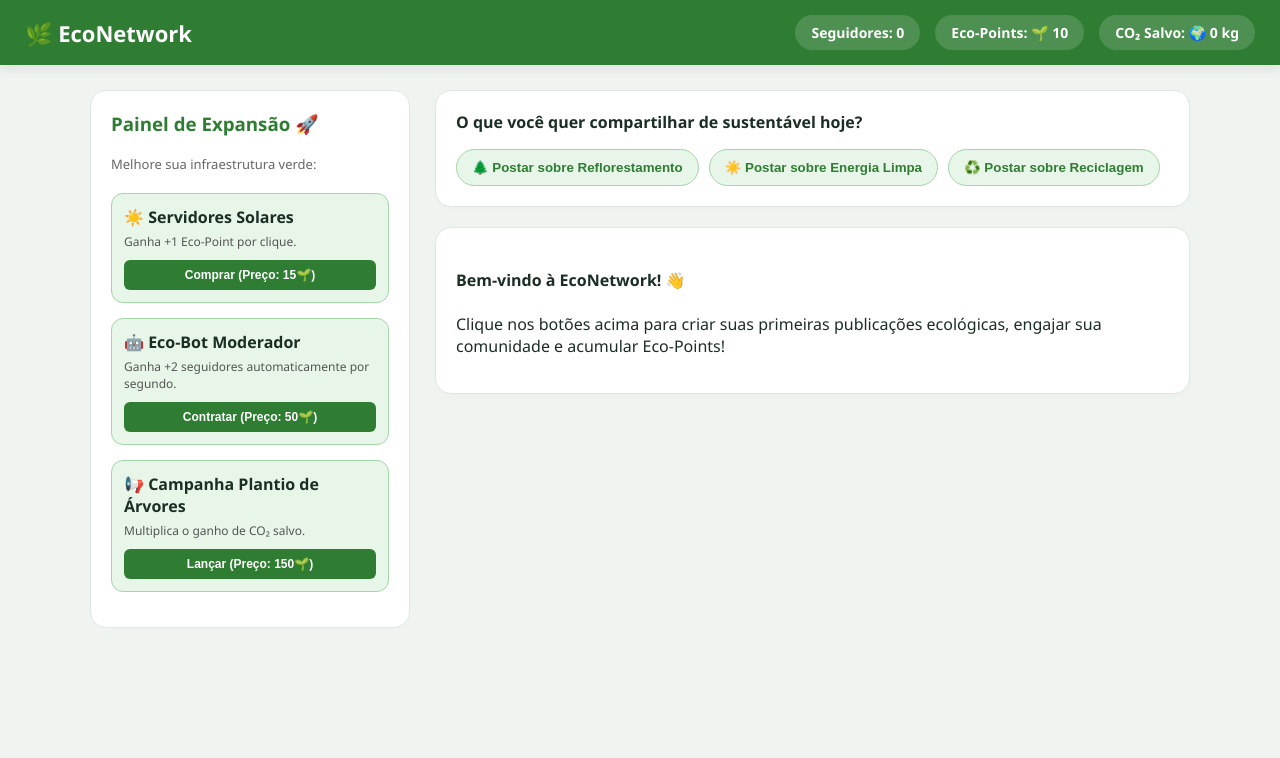
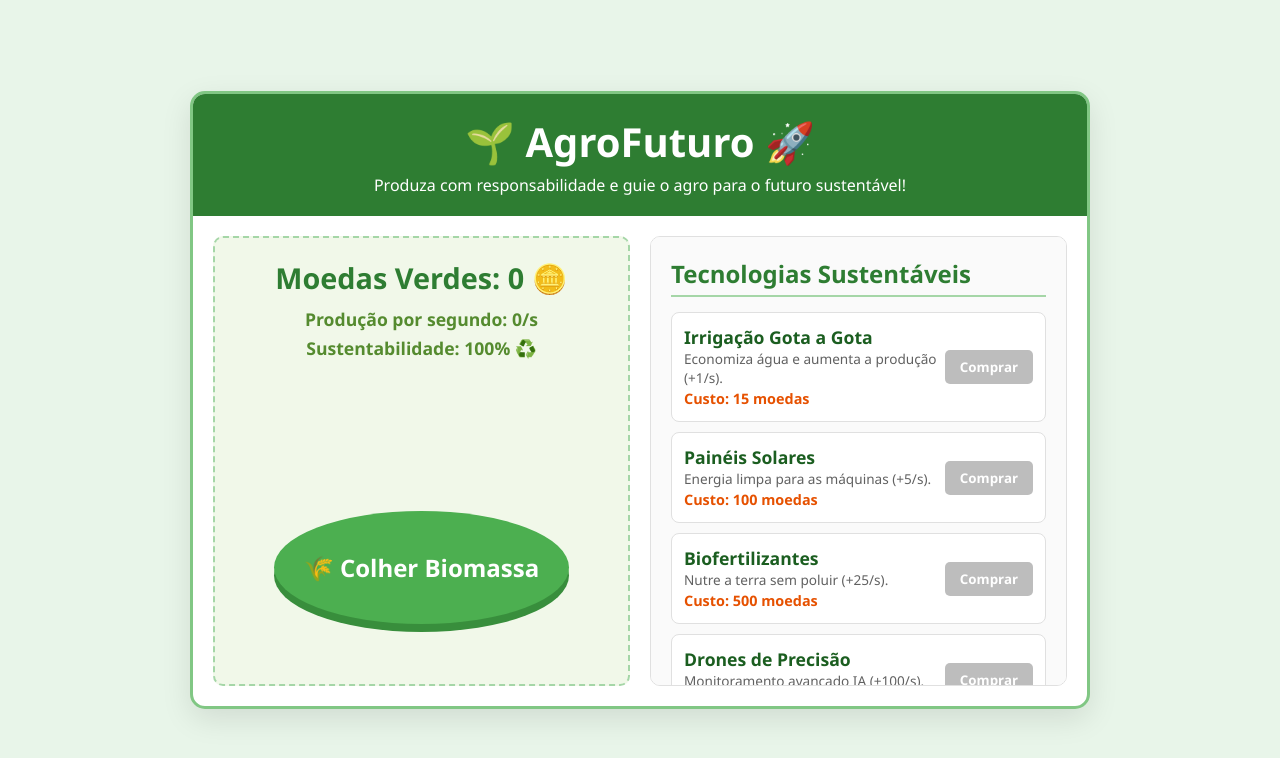
Before and after one commit to nycolasoliveirasouza-commits/Agrinho2026, a plain HTML site: page index.html in a window 1280 px wide. Drawn offline with Linux system fonts and the light colour scheme.

Commit message:
vnxhfrnsr

```diff
--- a/index.html
+++ b/index.html
@@ -3,77 +3,73 @@
 <head>
     <meta charset="UTF-8">
     <meta name="viewport" content="width=device-width, initial-scale=1.0">
-    <title>EcoNetwork - O Jogo da Rede Social Verde</title>
+    <title>AgroFuturo: Sustentabilidade</title>
     <link rel="stylesheet" href="style.css">
 </head>
 <body>
+    <div class="game-container">
+        <header>
+            <h1>🌱 AgroFuturo 🚀</h1>
+            <p>Produza com responsabilidade e guie o agro para o futuro sustentável!</p>
+        </header>
 
-    <header class="navbar">
-        <div class="logo">🌿 EcoNetwork</div>
-        <div class="stats-top">
-            <div class="stat-box">Seguidores: <span id="followers">0</span></div>
-            <div class="stat-box">Eco-Points: 🌱 <span id="eco-points">10</span></div>
-            <div class="stat-box">CO₂ Salvo: 🌍 <span id="co2-saved">0</span> kg</div>
-        </div>
-    </header>
+        <main class="game-layout">
+            <section class="farm-section">
+                <div class="score-board">
+                    <h2>Moedas Verdes: <span id="coins">0</span> 🪙</h2>
+                    <p>Produção por segundo: <span id="cps">0</span>/s</p>
+                    <p>Sustentabilidade: <span id="eco-points">100</span>% ♻️</p>
+                </div>
 
-    <div class="main-container">
+                <div class="click-area">
+                    <button id="harvest-btn">🌾 Colher Biomassa</button>
+                </div>
+            </section>
 
-        <aside class="sidebar">
-            <h3>Painel de Expansão 🚀</h3>
-            <p class="subtitle">Melhore sua infraestrutura verde:</p>
+            <section class="shop-section">
+                <h2>Tecnologias Sustentáveis</h2>
+                <div class="upgrades-list">
 
-            <div class="upgrade-card" id="upgrade-solar">
-                <h4>☀️ Servidores Solares</h4>
-                <p>Ganha +1 Eco-Point por clique.</p>
-                <button class="btn-upgrade" id="btn-upgrade-solar">Comprar (Preço: 15🌱)</button>
-            </div>
+                    <div class="upgrade-item">
+                        <div class="upgrade-info">
+                            <h3>Irrigação Gota a Gota</h3>
+                            <p>Economiza água e aumenta a produção (+1/s).</p>
+                            <span class="price">Custo: <span id="cost-irrigation">15</span> moedas</span>
+                        </div>
+                        <button id="buy-irrigation">Comprar</button>
+                    </div>
 
-            <div class="upgrade-card" id="upgrade-bot">
-                <h4>🤖 Eco-Bot Moderador</h4>
-                <p>Ganha +2 seguidores automaticamente por segundo.</p>
-                <button class="btn-upgrade" id="btn-upgrade-bot">Contratar (Preço: 50🌱)</button>
-            </div>
+                    <div class="upgrade-item">
+                        <div class="upgrade-info">
+                            <h3>Painéis Solares</h3>
+                            <p>Energia limpa para as máquinas (+5/s).</p>
+                            <span class="price">Custo: <span id="cost-solar">100</span> moedas</span>
+                        </div>
+                        <button id="buy-solar">Comprar</button>
+                    </div>
 
-            <div class="upgrade-card" id="upgrade-campaign">
-                <h4>📢 Campanha Plantio de Árvores</h4>
-                <p>Multiplica o ganho de CO₂ salvo.</p>
-                <button class="btn-upgrade" id="btn-upgrade-campaign">Lançar (Preço: 150🌱)</button>
-            </div>
-        </aside>
+                    <div class="upgrade-item">
+                        <div class="upgrade-info">
+                            <h3>Biofertilizantes</h3>
+                            <p>Nutre a terra sem poluir (+25/s).</p>
+                            <span class="price">Custo: <span id="cost-bio">500</span> moedas</span>
+                        </div>
+                        <button id="buy-bio">Comprar</button>
+                    </div>
 
-        <main class="feed-container">
+                    <div class="upgrade-item">
+                        <div class="upgrade-info">
+                            <h3>Drones de Precisão</h3>
+                            <p>Monitoramento avançado IA (+100/s).</p>
+                            <span class="price">Custo: <span id="cost-drone">3000</span> moedas</span>
+                        </div>
+                        <button id="buy-drone">Comprar</button>
+                    </div>
 
-            <div class="create-post">
-                <h3>O que você quer compartilhar de sustentável hoje?</h3>
-                <div class="post-buttons">
-                    <button class="btn-post" onclick="publishPost('tree')">🌲 Postar sobre Reflorestamento</button>
-                    <button class="btn-post" onclick="publishPost('solar')">☀️ Postar sobre Energia Limpa</button>
-                    <button class="btn-post" onclick="publishPost('recycle')">♻️ Postar sobre Reciclagem</button>
                 </div>
-            </div>
-
-            <div class="feed" id="feed-area">
-                <div class="welcome-post">
-                    <h4>Bem-vindo à EcoNetwork! 👋</h4>
-                    <p>Clique nos botões acima para criar suas primeiras publicações ecológicas, engajar sua comunidade e acumular Eco-Points!</p>
-                </div>
-            </div>
+            </section>
         </main>
-
     </div>
-
-    <div class="overlay" id="event-overlay">
-        <div class="event-modal">
-            <h2 id="event-title">⚠️ Alerta de Greenwashing!</h2>
-            <p id="event-desc">Uma grande empresa postou que seus produtos plásticos são "100% biodegradáveis em 1 dia", o que é mentira! O que você faz?</p>
-            <div class="event-choices">
-                <button class="btn-choice" id="choice-1">Banir a Conta (-20🌱 / +1000 Segundos)</button>
-                <button class="btn-choice" id="choice-2">Cobrar taxa ecológica (+50🌱 / -200 Seguidores)</button>
-            </div>
-        </div>
-    </div>
-
     <script src="script.js"></script>
 </body>
 </html>
--- a/script.js
+++ b/script.js
@@ -1,163 +1,90 @@
 // Estado do Jogo
-let followers = 0;
-let ecoPoints = 10;
-let co2Saved = 0;
+let gameState = {
+    coins: 0,
+    cps: 0, // Moedas por segundo
+    ecoBonus: 100, // Porcentagem de sustentabilidade
+    upgrades: {
+        irrigation: { count: 0, cost: 15, power: 1 },
+        solar: { count: 0, cost: 100, power: 5 },
+        bio: { count: 0, cost: 500, power: 25 },
+        drone: { count: 0, cost: 3000, power: 100 }
+    }
+};
 
-// Multiplicadores e Upgrades
-let clickPower = 1;
-let autoFollowersPerSecond = 0;
-let co2Multiplier = 1;
+// Elementos do DOM
+const coinsDisplay = document.getElementById('coins');
+const cpsDisplay = document.getElementById('cps');
+const ecoDisplay = document.getElementById('eco-points');
 
-let costSolar = 15;
-let costBot = 50;
-let costCampaign = 150;
+const harvestBtn = document.getElementById('harvest-btn');
 
-// Elementos HTML
-const txtFollowers = document.getElementById('followers');
-const txtEcoPoints = document.getElementById('eco-points');
-const txtCo2Saved = document.getElementById('co2-saved');
-const feedArea = document.getElementById('feed-area');
+const btnIrrigation = document.getElementById('buy-irrigation');
+const costIrrigation = document.getElementById('cost-irrigation');
 
-// Botões de upgrade
-const btnSolar = document.getElementById('btn-upgrade-solar');
-const btnBot = document.getElementById('btn-upgrade-bot');
-const btnCampaign = document.getElementById('btn-upgrade-campaign');
+const btnSolar = document.getElementById('buy-solar');
+const costSolar = document.getElementById('cost-solar');
 
-// Elementos do Modal de Eventos
-const eventOverlay = document.getElementById('event-overlay');
-const choice1 = document.getElementById('choice-1');
-const choice2 = document.getElementById('choice-2');
+const btnBio = document.getElementById('buy-bio');
+const costBio = document.getElementById('cost-bio');
 
-// Mecânica 1: Publicar posts (Gera Eco-points e Seguidores)
-function publishPost(type) {
-    let title = "";
-    let content = "";
-    let followersGained = Math.floor(Math.random() * 15) + 5;
-    let co2Gained = 0;
+const btnDrone = document.getElementById('buy-drone');
+const costDrone = document.getElementById('cost-drone');
 
-    switch(type) {
-        case 'tree':
-            title = "🌳 Desafio de Reflorestamento Urbano!";
-            content = "Acabamos de plantar 50 novas mudas nativas no parque central. Menos asfalto, mais oxigênio!";
-            co2Gained = 12 * co2Multiplier;
-            break;
-        case 'solar':
-            title = "☀️ Energia Limpa em Casa";
-            content = "Instalar painéis solares reduz em até 95% a conta de luz e corta o uso de usinas termoelétricas poluentes.";
-            co2Gained = 25 * co2Multiplier;
-            break;
-        case 'recycle':
-            title = "♻️ Guia Definitivo da Coleta Seletiva";
-            content = "Lavar as embalagens plásticas antes de descartar ajuda as cooperativas e aumenta a reciclagem real!";
-            co2Gained = 8 * co2Multiplier;
-            break;
-    }
+// Função para atualizar a interface
+function updateDisplay() {
+    coinsDisplay.innerText = Math.floor(gameState.coins);
+    cpsDisplay.innerText = gameState.cps;
+    ecoDisplay.innerText = gameState.ecoBonus;
 
-    // Atualiza pontuação
-    ecoPoints += clickPower;
-    followers += followersGained;
-    co2Saved += co2Gained;
-    updateUI();
+    // Gerenciar se os botões podem ser clicados ou não
+    btnIrrigation.disabled = gameState.coins < gameState.upgrades.irrigation.cost;
+    costIrrigation.innerText = gameState.upgrades.irrigation.cost;
 
-    // Insere o post no início do feed
-    const postCard = document.createElement('div');
-    postCard.classList.add('post-card');
-    postCard.innerHTML = `
-        <h4>${title}</h4>
-        <p>${content}</p>
-        <div class="post-meta">💚 Engajamento: +${followersGained} novos seguidores | 🌍 CO₂ evitado: ${co2Gained}kg</div>
-    `;
+    btnSolar.disabled = gameState.coins < gameState.upgrades.solar.cost;
+    costSolar.innerText = gameState.upgrades.solar.cost;
 
-    feedArea.insertBefore(postCard, feedArea.firstChild);
+    btnBio.disabled = gameState.coins < gameState.upgrades.bio.cost;
+    costBio.innerText = gameState.upgrades.bio.cost;
 
-    // Chance de 15% de gerar uma fake news / greenwashing após postar
-    if(Math.random() < 0.15) {
-        setTimeout(triggerGreenwashingEvent, 1000);
+    btnDrone.disabled = gameState.coins < gameState.upgrades.drone.cost;
+    costDrone.innerText = gameState.upgrades.drone.cost;
+}
+
+// Clique manual para colher
+harvestBtn.addEventListener('click', () => {
+    gameState.coins += 1;
+    updateDisplay();
+});
+
+// Função genérica para comprar melhorias
+function buyUpgrade(type) {
+    let upgrade = gameState.upgrades[type];
+    if (gameState.coins >= upgrade.cost) {
+        gameState.coins -= upgrade.cost;
+        upgrade.count++;
+        gameState.cps += upgrade.power;
+
+        // Aumenta o custo em 15% para a próxima compra
+        upgrade.cost = Math.floor(upgrade.cost * 1.15);
+
+        // Bônus mecânico de sustentabilidade visual
+        gameState.ecoBonus = Math.min(100 + (upgrade.count * 2), 200);
+
+        updateDisplay();
     }
 }
 
-// Mecânica 2: Lógica de Compra de Upgrades
-btnSolar.addEventListener('click', () => {
-    if (ecoPoints >= costSolar) {
-        ecoPoints -= costSolar;
-        clickPower += 1;
-        costSolar = Math.floor(costSolar * 1.5);
-        btnSolar.innerText = `Comprar (Preço: ${costSolar}🌱)`;
-        updateUI();
-        addSystemLog("☀️ Sistema Solar atualizado! Seus cliques agora dão mais Eco-Points.");
-    } else {
-        alert("Eco-Points insuficientes! Publique mais posts ecológicos.");
-    }
-});
+// Eventos de clique dos botões da loja
+btnIrrigation.addEventListener('click', () => buyUpgrade('irrigation'));
+btnSolar.addEventListener('click', () => buyUpgrade('solar'));
+btnBio.addEventListener('click', () => buyUpgrade('bio'));
+btnDrone.addEventListener('click', () => buyUpgrade('drone'));
 
-btnBot.addEventListener('click', () => {
-    if (ecoPoints >= costBot) {
-        ecoPoints -= costBot;
-        autoFollowersPerSecond += 2;
-        costBot = Math.floor(costBot * 1.6);
-        btnBot.innerText = `Contratar (Preço: ${costBot}🌱)`;
-        updateUI();
-        addSystemLog("🤖 Eco-Bot Moderador ativo! Limpando spam e trazendo novos seguidores.");
-    } else {
-        alert("Eco-Points insuficientes!");
-    }
-});
-
-btnCampaign.addEventListener('click', () => {
-    if (ecoPoints >= costCampaign) {
-        ecoPoints -= costCampaign;
-        co2Multiplier += 1;
-        costCampaign = Math.floor(costCampaign * 1.8);
-        btnCampaign.innerText = `Lançar (Preço: ${costCampaign}🌱)`;
-        updateUI();
-        addSystemLog("📢 Campanha Global lançada! Consciência ecológica multiplicada.");
-    } else {
-        alert("Eco-Points insuficientes!");
-    }
-});
-
-// Mecânica 3: Loop Automático (Moderação de Bots gerando seguidores por segundo)
+// Loop do jogo (Roda a cada 1 segundo)
 setInterval(() => {
-    if (autoFollowersPerSecond > 0) {
-        followers += autoFollowersPerSecond;
-        updateUI();
-    }
+    gameState.coins += (gameState.cps * (gameState.ecoBonus / 100));
+    updateDisplay();
 }, 1000);
 
-// Auxiliares: Atualizar Dados na Tela
-function updateUI() {
-    txtFollowers.innerText = followers;
-    txtEcoPoints.innerText = ecoPoints;
-    txtCo2Saved.innerText = co2Saved;
-}
-
-function addSystemLog(message) {
-    const logCard = document.createElement('div');
-    logCard.classList.add('post-card');
-    logCard.style.borderLeft = "5px solid #2e7d32";
-    logCard.innerHTML = `<h4>⚙️ Atualização do Sistema</h4><p>${message}</p>`;
-    feedArea.insertBefore(logCard, feedArea.firstChild);
-}
-
-// Mecânica 4: Evento Randômico de Tomada de Decisão (Crise Ecológica)
-function triggerGreenwashingEvent() {
-    eventOverlay.classList.add('active');
-
-    choice1.onclick = () => {
-        // Opção Severa
-        if(ecoPoints >= 10) { ecoPoints -= 10; } else { ecoPoints = 0; }
-        followers += 150;
-        addSystemLog("🛡️ Você baniu a marca fraudulenta! A comunidade amou sua postura ética e você ganhou +150 seguidores.");
-        eventOverlay.classList.remove('active');
-        updateUI();
-    };
-
-    choice2.onclick = () => {
-        // Opção Capitalista
-        ecoPoints += 30;
-        if(followers >= 50) { followers -= 50; } else { followers = 0; }
-        addSystemLog("💰 Você aplicou uma multa alternativa de créditos. Você ganhou +30 Eco-Points, mas alguns usuários saíram em protesto (-50 seguidores).");
-        eventOverlay.classList.remove('active');
-        updateUI();
-    };
-}
+// Inicialização
+updateDisplay();
--- a/style.css
+++ b/style.css
@@ -1,229 +1,170 @@
-/* Paleta de Cores Verde Eco */
-:root {
-    --bg-color: #f0f4f1;
-    --card-bg: #ffffff;
-    --primary-green: #2e7d32;
-    --light-green: #e8f5e9;
-    --accent-mint: #a5d6a7;
-    --dark-slate: #1b2e24;
-    --border-color: #e0e7e2;
-    --alert-orange: #ef6c00;
+* {
+    margin: 0;
+    padding: 0;
+    box-sizing: border-box;
+    font-family: 'Segoe UI', Tahoma, Geneva, Verdana, sans-serif;
 }
 
 body {
-    margin: 0;
-    font-family: 'Segoe UI', system-ui, -apple-system, sans-serif;
-    background-color: var(--bg-color);
-    color: var(--dark-slate);
+    background-color: #e8f5e9;
+    color: #2e7d32;
+    display: flex;
+    justify-content: center;
+    align-items: center;
+    min-height: 100vh;
+    padding: 20px;
 }
 
-/* Navbar Estilo Rede Social */
-.navbar {
-    background-color: var(--primary-green);
+.game-container {
+    background: #ffffff;
+    width: 100%;
+    max-width: 900px;
+    border-radius: 15px;
+    box-shadow: 0 10px 30px rgba(0,0,0,0.1);
+    overflow: hidden;
+    border: 3px solid #81c784;
+}
+
+header {
+    background-color: #2e7d32;
     color: white;
-    padding: 15px 25px;
+    text-align: center;
+    padding: 20px;
+}
+
+header h1 {
+    font-size: 2.5rem;
+    margin-bottom: 5px;
+}
+
+.game-layout {
+    display: grid;
+    grid-template-columns: 1fr 1fr;
+    gap: 20px;
+    padding: 20px;
+}
+
+@media (max-width: 768px) {
+    .game-layout {
+        grid-template-columns: 1fr;
+    }
+}
+
+/* Seção da Fazenda */
+.farm-section {
+    display: flex;
+    flex-direction: column;
+    justify-content: space-between;
+    align-items: center;
+    background: #f1f8e9;
+    padding: 20px;
+    border-radius: 10px;
+    border: 2px dashed #a5d6a7;
+}
+
+.score-board {
+    text-align: center;
+    width: 100%;
+}
+
+.score-board h2 {
+    font-size: 1.8rem;
+    margin-bottom: 10px;
+}
+
+.score-board p {
+    font-size: 1.1rem;
+    font-weight: bold;
+    color: #558b2f;
+    margin-bottom: 5px;
+}
+
+.click-area {
+    margin: 40px 0;
+}
+
+#harvest-btn {
+    background-color: #4caf50;
+    color: white;
+    font-size: 1.5rem;
+    font-weight: bold;
+    padding: 40px 30px;
+    border: none;
+    border-radius: 50%;
+    cursor: pointer;
+    box-shadow: 0 8px 0 #388e3c;
+    transition: all 0.1s ease;
+}
+
+#harvest-btn:active {
+    transform: translateY(6px);
+    box-shadow: 0 2px 0 #388e3c;
+}
+
+/* Seção da Loja */
+.shop-section {
+    background: #fafafa;
+    padding: 20px;
+    border-radius: 10px;
+    border: 1px solid #e0e0e0;
+    max-height: 450px;
+    overflow-y: auto;
+}
+
+.shop-section h2 {
+    margin-bottom: 15px;
+    border-bottom: 2px solid #a5d6a7;
+    padding-bottom: 5px;
+}
+
+.upgrade-item {
     display: flex;
     justify-content: space-between;
     align-items: center;
-    position: sticky;
-    top: 0;
-    z-index: 100;
-    box-shadow: 0 4px 12px rgba(0,0,0,0.08);
+    background: white;
+    padding: 12px;
+    margin-bottom: 10px;
+    border-radius: 8px;
+    border: 1px solid #e0e0e0;
+    transition: transform 0.2s;
 }
 
-.logo {
-    font-size: 22px;
-    font-weight: bold;
+.upgrade-item:hover {
+    transform: translateX(5px);
+    border-color: #81c784;
 }
 
-.stats-top {
-    display: flex;
-    gap: 15px;
+.upgrade-info h3 {
+    font-size: 1.1rem;
+    color: #1b5e20;
 }
 
-.stat-box {
-    background: rgba(255, 255, 255, 0.15);
-    padding: 8px 16px;
-    border-radius: 20px;
-    font-size: 14px;
-    font-weight: 600;
+.upgrade-info p {
+    font-size: 0.85rem;
+    color: #616161;
 }
 
-/* Layout Principal */
-.main-container {
-    max-width: 1100px;
-    margin: 25px auto;
-    display: grid;
-    grid-template-columns: 320px 1fr;
-    gap: 25px;
-    padding: 0 15px;
+.price {
+    font-size: 0.9rem;
+    font-weight: bold;
+    color: #e65100;
 }
 
-/* Sidebar de Upgrades */
-.sidebar {
-    background: var(--card-bg);
-    padding: 20px;
-    border-radius: 16px;
-    border: 1px solid var(--border-color);
-    height: fit-content;
-}
-
-.sidebar h3 {
-    margin-top: 0;
-    color: var(--primary-green);
-}
-
-.subtitle {
-    font-size: 13px;
-    color: #666;
-    margin-bottom: 20px;
-}
-
-.upgrade-card {
-    background: var(--light-green);
-    padding: 12px;
-    border-radius: 12px;
-    margin-bottom: 15px;
-    border: 1px solid var(--accent-mint);
-}
-
-.upgrade-card h4 {
-    margin: 0 0 5px 0;
-}
-
-.upgrade-card p {
-    font-size: 12px;
-    margin: 0 0 10px 0;
-    color: #555;
-}
-
-.btn-upgrade {
-    width: 100%;
-    padding: 8px;
-    background: var(--primary-green);
+.shop-section button {
+    background-color: #2e7d32;
     color: white;
     border: none;
-    border-radius: 6px;
-    cursor: pointer;
-    font-weight: bold;
-    font-size: 12px;
-}
-
-.btn-upgrade:hover {
-    background: #215a24;
-}
-
-/* Feed e Caixa de Criação */
-.feed-container {
-    display: flex;
-    flex-direction: column;
-    gap: 20px;
-}
-
-.create-post, .welcome-post, .post-card {
-    background: var(--card-bg);
-    padding: 20px;
-    border-radius: 16px;
-    border: 1px solid var(--border-color);
-    box-shadow: 0 2px 6px rgba(0,0,0,0.02);
-}
-
-.create-post h3 {
-    margin-top: 0;
-    font-size: 16px;
-}
-
-.post-buttons {
-    display: flex;
-    gap: 10px;
-    flex-wrap: wrap;
-}
-
-.btn-post {
-    padding: 10px 15px;
-    background: var(--light-green);
-    border: 1px solid var(--accent-mint);
-    border-radius: 25px;
-    color: var(--primary-green);
-    cursor: pointer;
-    font-weight: 600;
-    transition: all 0.2s;
-}
-
-.btn-post:hover {
-    background: var(--primary-green);
-    color: white;
-}
-
-/* Cartão de Publicação no Feed */
-.post-card {
-    animation: slideIn 0.3s ease-out;
-    margin-bottom: 15px;
-}
-
-.post-card h4 {
-    margin: 0 0 8px 0;
-    color: var(--primary-green);
-}
-
-.post-meta {
-    font-size: 12px;
-    color: #888;
-    margin-top: 10px;
-}
-
-@keyframes slideIn {
-    from { opacity: 0; transform: translateY(15px); }
-    to { opacity: 1; transform: translateY(0); }
-}
-
-/* Modais de Eventos */
-.overlay {
-    position: fixed;
-    top: 0; left: 0; width: 100%; height: 100%;
-    background: rgba(0,0,0,0.5);
-    display: flex;
-    justify-content: center;
-    align-items: center;
-    z-index: 200;
-    opacity: 0;
-    pointer-events: none;
-    transition: opacity 0.3s;
-}
-
-.overlay.active {
-    opacity: 1;
-    pointer-events: auto;
-}
-
-.event-modal {
-    background: white;
-    padding: 30px;
-    border-radius: 16px;
-    max-width: 450px;
-    text-align: center;
-    box-shadow: 0 10px 30px rgba(0,0,0,0.2);
-}
-
-.event-modal h2 {
-    color: var(--alert-orange);
-    margin-top: 0;
-}
-
-.event-choices {
-    display: flex;
-    gap: 10px;
-    margin-top: 20px;
-}
-
-.btn-choice {
-    flex: 1;
-    padding: 12px;
-    border: none;
-    border-radius: 8px;
+    padding: 8px 15px;
+    border-radius: 5px;
     cursor: pointer;
     font-weight: bold;
 }
 
-#choice-1 { background: #ffe0b2; color: #e65100; }
-#choice-2 { background: #c8e6c9; color: #1b5e20; }
+.shop-section button:hover {
+    background-color: #388e3c;
+}
+
+.shop-section button:disabled {
+    background-color: #bdbdbd;
+    cursor: not-allowed;
+}
```
